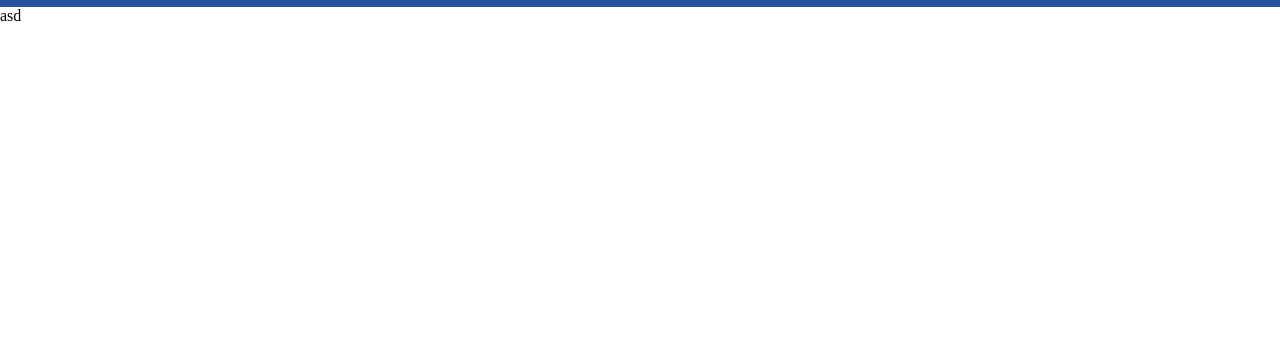
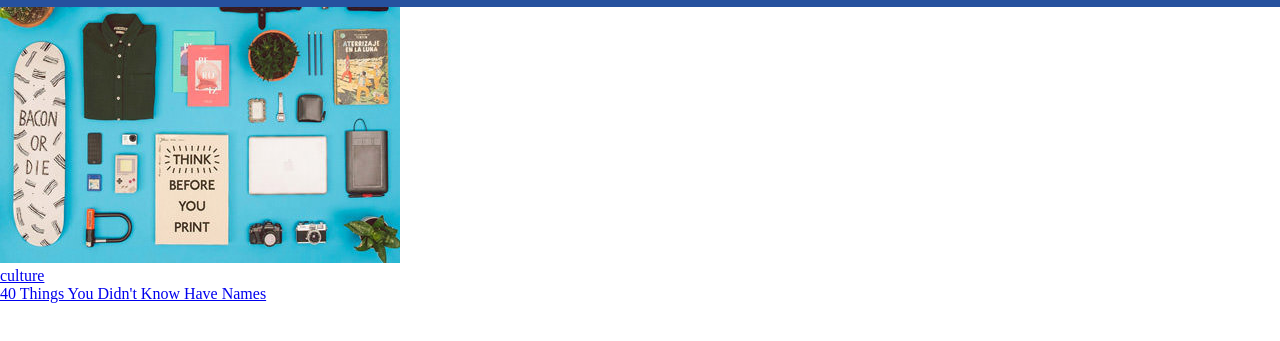
Before and after one commit to MuhammadUmer0/hongkiat.com-blog--mockup, a plain HTML site: page index.html in a window 1280 px wide. Shown: the part 43-384 px from the top of the page. Drawn offline with Linux system fonts and the light colour scheme.

Commit message:
WIP: blog

```diff
--- a/index.html
+++ b/index.html
@@ -27,10 +27,9 @@
             <li><a href="#">deals</a></li>
           </ul>
         </nav>
-
       </div>
       <div class="search">
-          <input type="text" placeholder="Example: CSS Tips">
+        <input type="text" placeholder="Example: CSS Tips" />
       </div>
     </header>
     <main>
@@ -41,7 +40,15 @@
     </main>
     <section>
       <div class="blogRow">
-            asd
+        <div class="blog">
+          <a href="#">
+            <img src="images/inside-designers-bags.jpg" alt="" />
+            <div class="tag">culture</div>
+            <div class="heading">40 Things You Didn't Know Have Names</div>
+          </a>
+        </div>
+        <div class="blog"></div>
+        <div class="blog"></div>
       </div>
     </section>
   </body>
```
Lines whose indentation alone changed are shown as unchanged.
